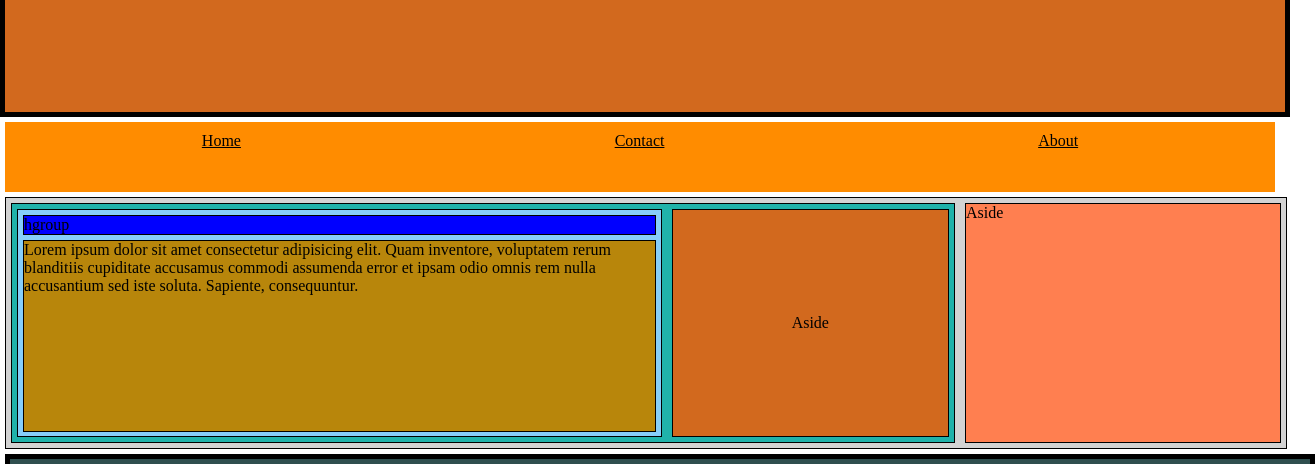
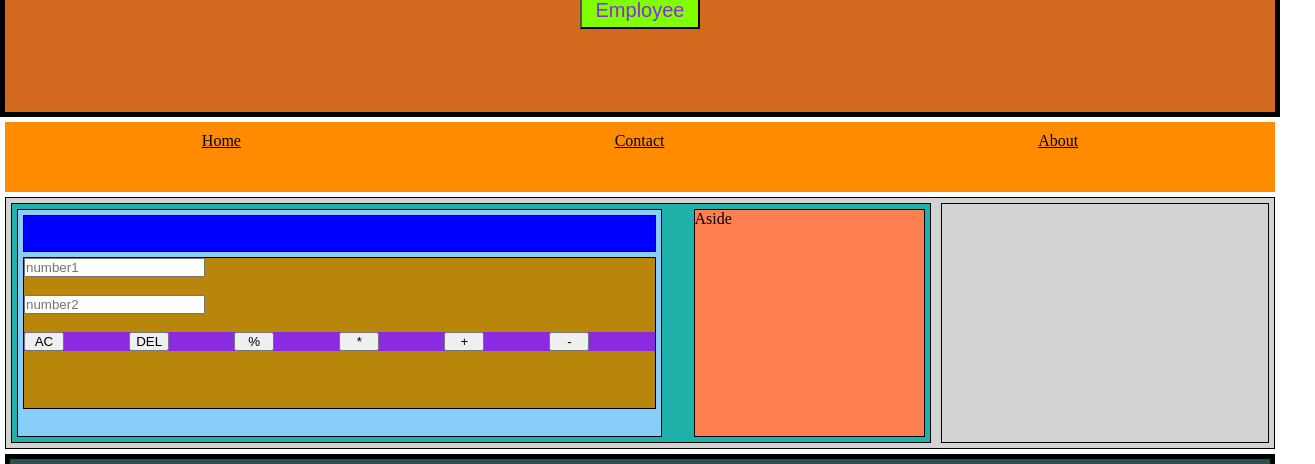
Before and after one commit to Ashwin-ambab/web-page, a plain HTML site: page grid/index.html in a window 1280 px wide. Shown: the part 93-557 px from the top of the page, 1315 px wide, since content can reach past the window. Drawn offline with Linux system fonts and the light colour scheme.

Commit message:
added calculator and .js file

```diff
--- a/grid/index.html
+++ b/grid/index.html
@@ -8,8 +8,18 @@
     <link rel="stylesheet" href="style.css">
 </head>
 <body>
+    <div class="container">
     <header class="main-header">
         <h1 class="heading-1">Header</h1>
+
+        <div class="dropdown" >
+            <button onclick="drpdwn()" class="dropdown-btn">Employee</button>
+            <div id="dd" class="dropdown-content">
+                <h6>JavaScrip</h6>
+                <h6>Java</h6>
+                <h6>Magneto</h6>
+            </div>
+        </div>
     </header>
 
     <nav class="navbar">
@@ -21,18 +31,39 @@
     <div class="section">
         <div class="article">
             <div class="articlebox">
-                <p class="para1">hgroup</p>
-                <p class="para2">Lorem ipsum dolor sit amet consectetur adipisicing elit. Quam inventore, voluptatem rerum blanditiis cupiditate accusamus commodi assumenda error et ipsam odio omnis rem nulla accusantium sed iste soluta. Sapiente, consequuntur.</p>
+                <div class="para1">
+                    <h1 id="result"></h1>
+                </div>
+                <div class="para2">
+                    <div>
+                        <input id="num1" type="number" placeholder="number1"/> <br> <br>
+                        <input id='num2' type="number" placeholder="number2"/> <br> <br>
+                    </div>
+                    <div class="calculator">
+                        <button onclick="allClear()">AC</button>
+                        <button onclick="deletion()">DEL</button>
+                        <button onclick="division()">%</button>
+                        <button onclick="multiplication()">*</button>
+                        <button onclick="addition()">+</button>
+                        <button onclick="subtraction()">-</button>
+
+                    <div>
+                </div>
             </div>
-            <p class="inside">Aside</p>
 
         </div>
-        <p class="outside">Aside</p>
+    </div>
+    <div class="outside">Aside</div>
+    </div>
+     <div class="last"></div>
     </div>
 
     <footer class="footer">
         <h3>FOOTER</h3>
     </footer>
 
+    <script src="script.js"></script>
+
+
 </body>
 </html>
--- /dev/null
+++ b/grid/script.js
@@ -0,0 +1,54 @@
+function drpdwn() {
+    var x = document.getElementById("dd");
+
+    if(x.style.display=="none"){
+    (x.style.display="block");
+    }
+
+    else{
+        (x.style.display="none")
+    }
+}
+
+function addition() {
+    let add1 = parseInt(document.getElementById("num1").value);
+    let add2 = parseInt(document.getElementById("num2").value);
+
+   add = add1 + add2;
+
+   document.getElementById("result").innerHTML = "Result is." + add ;
+}
+
+function subtraction() {
+    let sub1 = parseInt(document.getElementById("num1").value);
+    let sub2 = parseInt(document.getElementById("num2").value);
+
+    sub = sub1 - sub2;
+
+    document.getElementById("result").innerHTML= "Result is ." + sub ;
+}
+
+function multiplication() {
+    let mult1 = document.getElementById("num1").value;
+    let mult2 = document.getElementById("num2").value;
+
+    mult = mult1 * mult2 ;
+
+    document.getElementById("result").innerHTML = "Result is ." + mult;
+}
+
+function division() {
+    let div1 = document.getElementById("num1").value;
+    let div2 = document.getElementById("num2").value;
+
+    div = div1 % div2 ;
+    document.getElementById("result").innerHTML = "Result is ." + div ;
+}
+
+
+function allClear() {
+    document.getElementById("num1").value = "";
+    document.getElementById("num2").value = "";
+
+    document.getElementById("result").innerHTML = "";
+}
--- a/grid/style.css
+++ b/grid/style.css
@@ -4,37 +4,71 @@
 }
 
 .main-header{
-    width: 100%;
+    /* width: 100%; */
     height: 200px;
     font-size: 30px;
     border: 5px solid black;
     background-color: chocolate;
-    display: flex;
-    justify-content: center;
+    /* display: flex; */
+    /* justify-content: space-around; */
+    /* align-items: center; */
     text-align: center;
     }
 
     .heading-1{
         font-size: 50px;
-        margin: 5px auto;
+        /* border: 1px solid black; */
+        /* margin: 5px auto; */
         padding: 10px;
         color: crimson;
         z-index: 10;
         top: 40px;
+        left: 0;
+        /* display: flex;
+        /* text-align: center; */
+        /* justify-content: center;  */
     }
 
-    .heading-2{
-        font-size: 15px;
-        width: 15px;
-        word-wrap: break-word;
+    .dropdown-btn{
+        width: 120px;
+        position: relative;
+        color: blueviolet;
+        background-color: chartreuse;
+        font-size: 20px;
+        padding: 5px;
+        cursor: pointer;
+    }
+
+    .dropdown-content{
+        position: absolute;
+        left: 580px;
+        width: 120px;
+        height: 120px;
+        background-color: white;
+        display: none;
+        box-shadow: 0px 8px 16px 0 rgba(0, 0, 0, 0.2);
+        z-index: 1;
 
     }
 
-    .heading-2:hover{
-        width: 15px;
-        background-color: darkgoldenrod;
+    .dropdown-content h6{
+        margin: 12px 10px;
+        color: black;
     }
 
+    .dropdown-content h6:hover{
+        color: tomato;
+        background-color: thistle;
+
+    }
+
+    /* .dropdown:hover .dropdown-content {
+        display: block;
+      }
+
+      .dropdown:hover .dropbtn {
+        background-color: #3e8e41;
+      } */
     .navbar{
         /* width: 100%; */
         height: 50px;
@@ -56,7 +90,7 @@
 
 
 .section {
-    width: 100%;
+    /* width: 100%; */
     height: 250px;
     border: 1px solid black;
     margin: 5px;
@@ -95,11 +129,29 @@
 .para1 {
     background-color: blue;
     justify-content: center;
+    height: 35px;
 }
 
 .para2 {
-    height: 190px;
+    height: 150px;
     background-color: darkgoldenrod;
+}
+
+input{
+    justify-content: center;
+    align-items: center;
+}
+
+.calculator{
+    background-color: blueviolet;
+    display: flex;
+    justify-content: center;
+    justify-content: space-between;
+}
+
+button{
+    width: 40px;
+    color: black;
 }
 
 .inside {
@@ -120,8 +172,15 @@
     background-color: coral;
 }
 
+.last{
+    border: 1px solid black;
+    width: 25%;
+    margin: 5px;
+    padding: 10px;
+}
+
 footer{
-    width: 100%;
+    /* width: 100%; */
     height: 100px;
     font-size: 50px;
     border: 5px solid black;
```
